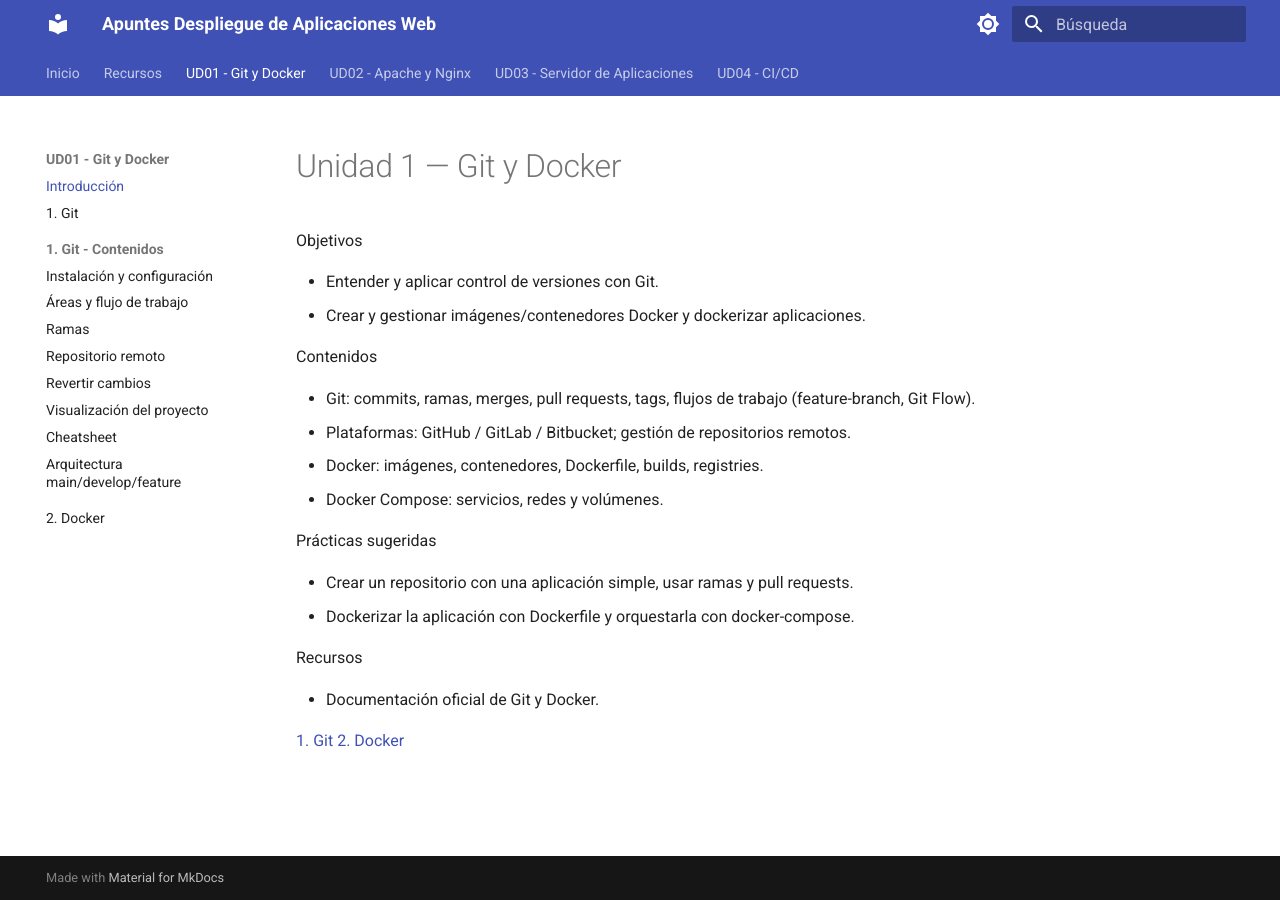
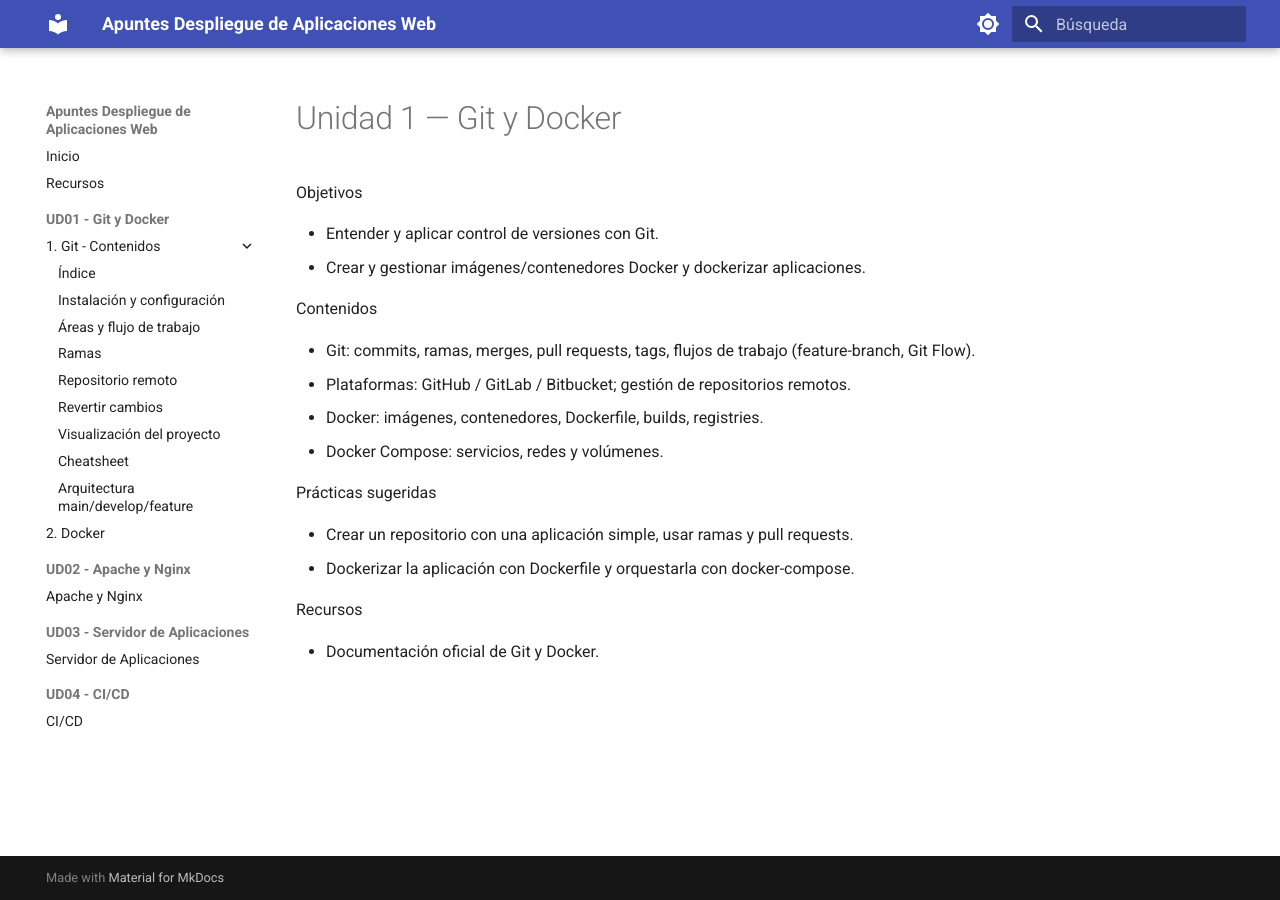
Before and after one commit to ELGRAO-Despliegue2026/Apuntes-Despliegue-de-Aplicaciones-Web, an MkDocs documentation site: the page built from docs/UD01 - Git y Docker/index.md, in a window 1280 px wide. Built offline with MkDocs 1.6.1 and Material for MkDocs 9.7.7, drawn with Linux system fonts in a browser that asks for light colours.

Commit message:
hotfix: cambios formatos

```diff
--- a/docs/UD01 - Git y Docker/index.md
+++ b/docs/UD01 - Git y Docker/index.md
@@ -20,6 +20,3 @@ Prácticas sugeridas
 Recursos
 
 - Documentación oficial de Git y Docker.
-
-[1. Git](./1.%20Git/1.%20Git.md)
-[2. Docker](./2.%20Docker/2.%20Docker.md)
--- a/mkdocs.yml
+++ b/mkdocs.yml
@@ -24,8 +24,9 @@ theme:
         icon: material/brightness-4
         name: Cambiar a modo claro
   features:
-    - navigation.tabs                   # Pestañas superiores para cada asignatura
     - navigation.sections               # Secciones colapsables en la barra lateral
+    - navigation.expand                 # Muestra el árbol de navegación desplegado por defecto
+    - navigation.indexes                # Permite asociar una página a una sección/carpeta
     - navigation.top                    # Botón para volver arriba
     - search.suggest                    # Sugerencias automáticas en la búsqueda
     - search.highlight                  # Resalta la palabra buscada dentro del tema
@@ -53,9 +54,8 @@ nav:
   - Recursos: recursos.md
 
   - UD01 - Git y Docker:
-      - Introducción: UD01 - Git y Docker/index.md
-      - 1. Git: UD01 - Git y Docker/1. Git/1. Git.md
       - 1. Git - Contenidos:
+          - Índice: UD01 - Git y Docker/1. Git/1. Git.md
           - Instalación y configuración: UD01 - Git y Docker/1. Git/2. Instalacion y configuracion.md
           - Áreas y flujo de trabajo: UD01 - Git y Docker/1. Git/3. Areas y flujo de trabajo.md
           - Ramas: UD01 - Git y Docker/1. Git/4. Ramas.md
```
